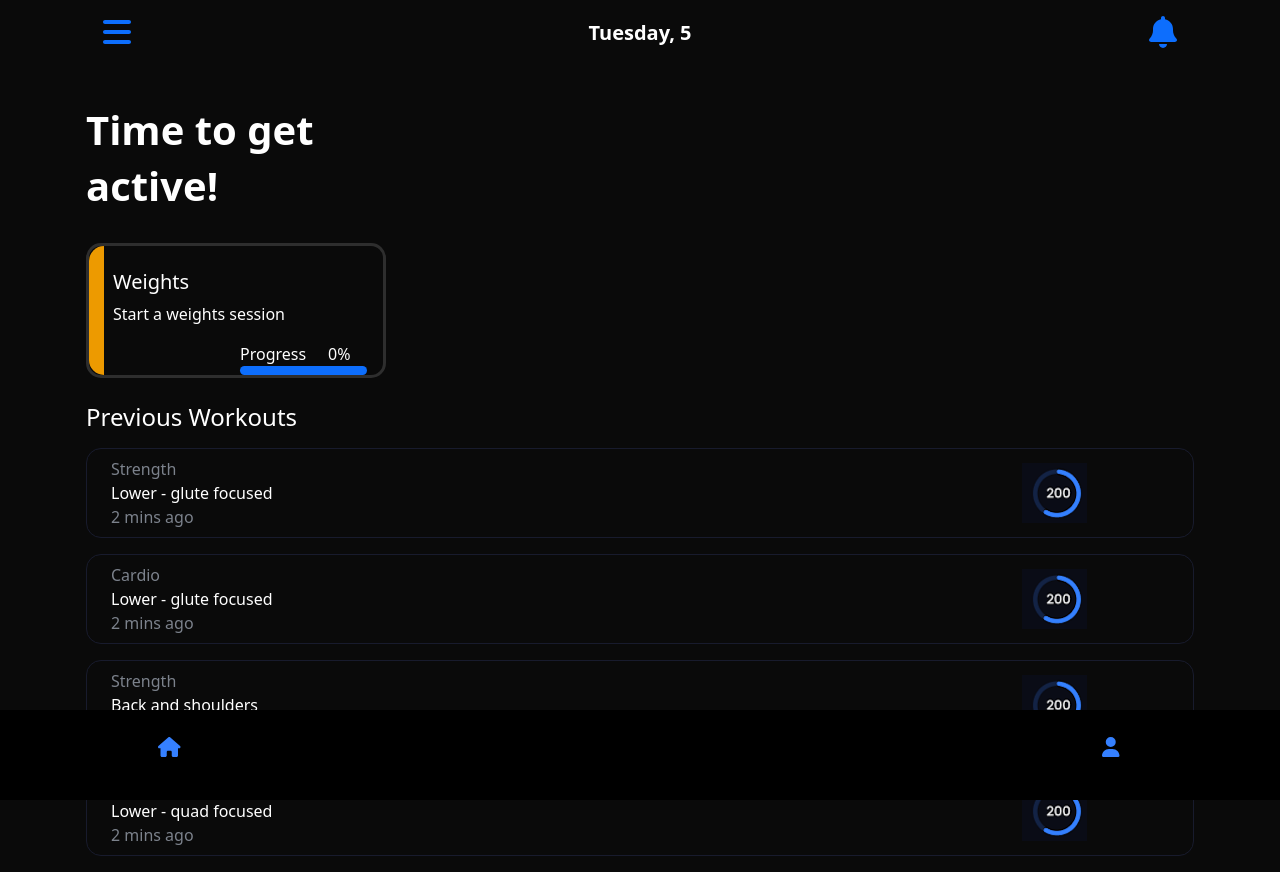
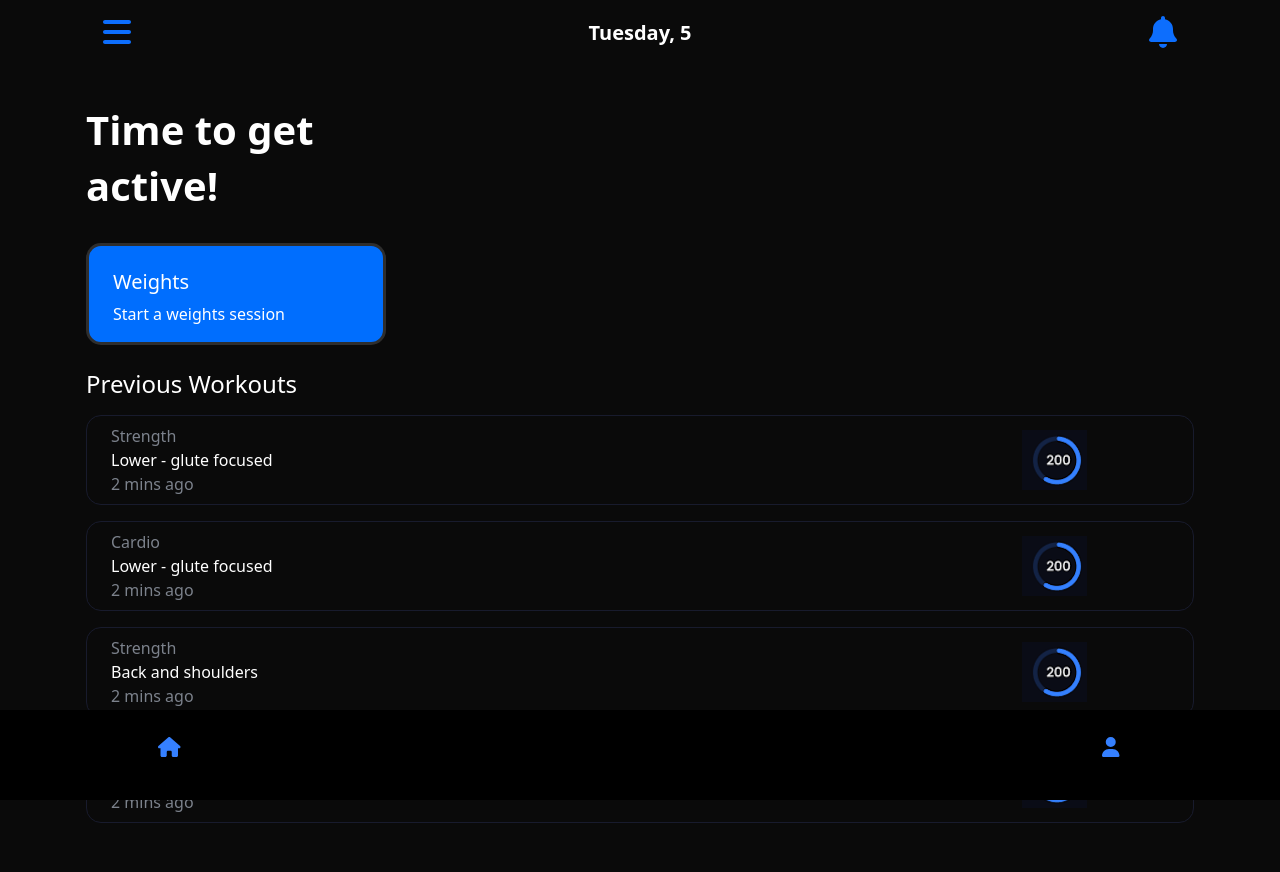
Before and after one commit to hannahgmacca/pocketPT-react, a React (Create React App) app: page / in a window 1280 px wide. After the commit the page ends 839 px from the top, so only its background shows below. Built offline with nearby package versions, Linux system fonts and the light colour scheme; some icons are missing.

Commit message:
More workout styling

```diff
--- a/src/components/Card/Card.tsx
+++ b/src/components/Card/Card.tsx
@@ -8,7 +8,7 @@ const Card = (props: PropsWithChildren<Props>) => {
 
   return (
     <div className={`card ${isCarousel && "carousel"} ${className}`}>
-      <div className='ribbon'></div>
+      { !isCarousel && <div className='ribbon'></div>}
         {children}
     </div>
   );
--- a/src/components/Card/card.scss
+++ b/src/components/Card/card.scss
@@ -4,7 +4,6 @@
   margin-top: 7px;
   margin-bottom: 15px;
   border-radius: 15px;
-  // min-height: 175px;
   min-width: 200px;
   background: $body-bg;
   border: $border-color solid;
@@ -14,11 +13,12 @@
     max-width: 300px;
 
     &.active {
+      background-color: #006EFE;
+
     }
   }
 
   .ribbon {
-    //background-color: #ED9A00;
     height: 100%;
     width: 15px;
     position: absolute;
@@ -27,12 +27,24 @@
     border-top-left-radius: 15px;
     border-bottom-left-radius: 15px;
   }
+}
 
-  .ribbon:nth-child(1n) {
-    background-color: #ED9A00;
-  }
+.card:nth-child(1n) .ribbon {
+  background-color: #ED9A00;
+}
 
-  .ribbon:nth-child(2n) {
-    background-color: #63b5ff;
-  }
+.card:nth-child(2n) .ribbon  {
+  background-color: #63b5ff;
 }
+
+.card:nth-child(3n) .ribbon  {
+  background-color: #00AC3A;
+}
+
+.card:nth-child(4n) .ribbon  {
+  background-color: #9440D5;
+}
+
+.card:nth-child(5n) .ribbon  {
+  background-color: #00A995;
+}
--- a/src/components/Workout/_workout.scss
+++ b/src/components/Workout/_workout.scss
@@ -6,7 +6,8 @@
   display: flex;
   align-items: center;
   border: 1px solid #2e2e2e;
-  color: white !important;
+  border-radius: 25px;
+  color: white;
 }
 
 .active-round {
--- a/src/components/Workout/sections/activeRound.tsx
+++ b/src/components/Workout/sections/activeRound.tsx
@@ -20,7 +20,7 @@ const ActiveRound = (props: Props) => {
     <Card className='active-round ps-3'>
       <Container className='p-4 fw-medium text-center'>
         <Row>
-          <Col className='text-start text-capitalize'>
+          <Col className='text-start text-capitalize mb-2'>
             <h5 className='fw-bold text-start text-capitalize'>
               {activeRound.roundSetType === RoundSetType.singleSet
                 ? activeRound.setList[0][0].exercise.exerciseName
--- a/src/components/Workout/sections/newRound.tsx
+++ b/src/components/Workout/sections/newRound.tsx
@@ -48,7 +48,7 @@ const NewRound = (props: Props) => {
     <Card className="new-round">
       <Container className="p-4 fw-medium text-center">
         <Row>
-          <Col>
+          <Col className="mb-2">
             <h5 className="fw-bold text-start">{"Select Exercises"}</h5>
             <ExercisePicker
               selectedExercise={selectedExercise}
--- a/src/components/Workout/sections/previousRound.tsx
+++ b/src/components/Workout/sections/previousRound.tsx
@@ -18,7 +18,7 @@ const PreviousRound = (props: Props) => {
     <Card className={`complete-round ps-3 ${index % 2 === 0 && 'odd'}`}>
       <Container className='p-4 fw-medium text-center'>
         <Row>
-          <Col className='text-start text-capitalize'>
+          <Col className='text-start text-capitalize mb-3'>
             <h5 className='fw-bold text-start text-capitalize'>
               {round.roundSetType === RoundSetType.singleSet
                 ? round.setList[0][0].exercise.exerciseName
@@ -53,7 +53,7 @@ const PreviousRound = (props: Props) => {
                 <div key={setIndex}>
                   {set.map((setItem, setItemIndex) => {
                     return (
-                      <Row key={setItemIndex} className='p-1'>
+                      <Row key={setItemIndex} className='set-row p-1'>
                         <Col xs={2}>
                           <span className='white bubble'>
                             {round.roundSetType === RoundSetType.singleSet
--- a/src/components/Workout/state/workoutReducer.ts
+++ b/src/components/Workout/state/workoutReducer.ts
@@ -87,7 +87,7 @@ const WorkoutHandlers: Handlers<WorkoutActionNames, Workout> = {
         const weightKg =
           activeRound.setList.length > 1
             ? setItem.weightKg
-            : setItem.exercise.defaultRepCount;
+            : setItem.exercise.defaultWeight;
 
         return {
           exercise: setItem.exercise,
--- a/src/components/WorkoutCarousel/WorkoutCarouselCard.tsx
+++ b/src/components/WorkoutCarousel/WorkoutCarouselCard.tsx
@@ -19,11 +19,11 @@ const WorkoutCarouselCard = (props: PropsWithChildren<Props>) => {
       <Row className="pe-3">
         <Col xs={6}></Col>
         <Col xs={6}>
-          <Row>
+          {/* <Row>
             <Col xs={7}>Progress </Col>
             <Col xs={5}>{progress}%</Col>
           </Row>
-          {isActive && <ProgressBar style={{ height: "9px" }} now={progress} />}
+          {isActive && <ProgressBar style={{ height: "9px" }} now={progress} />} */}
         </Col>
       </Row>
     </Card>
```
